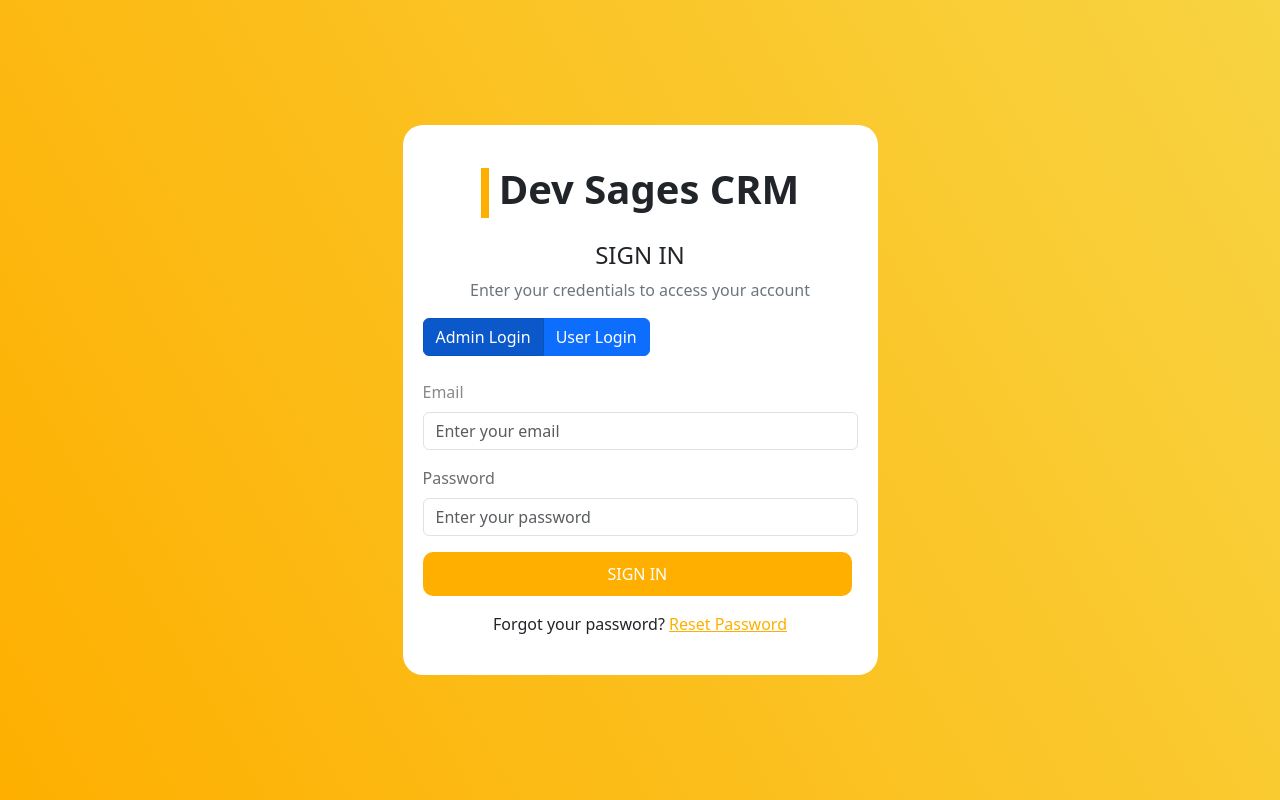
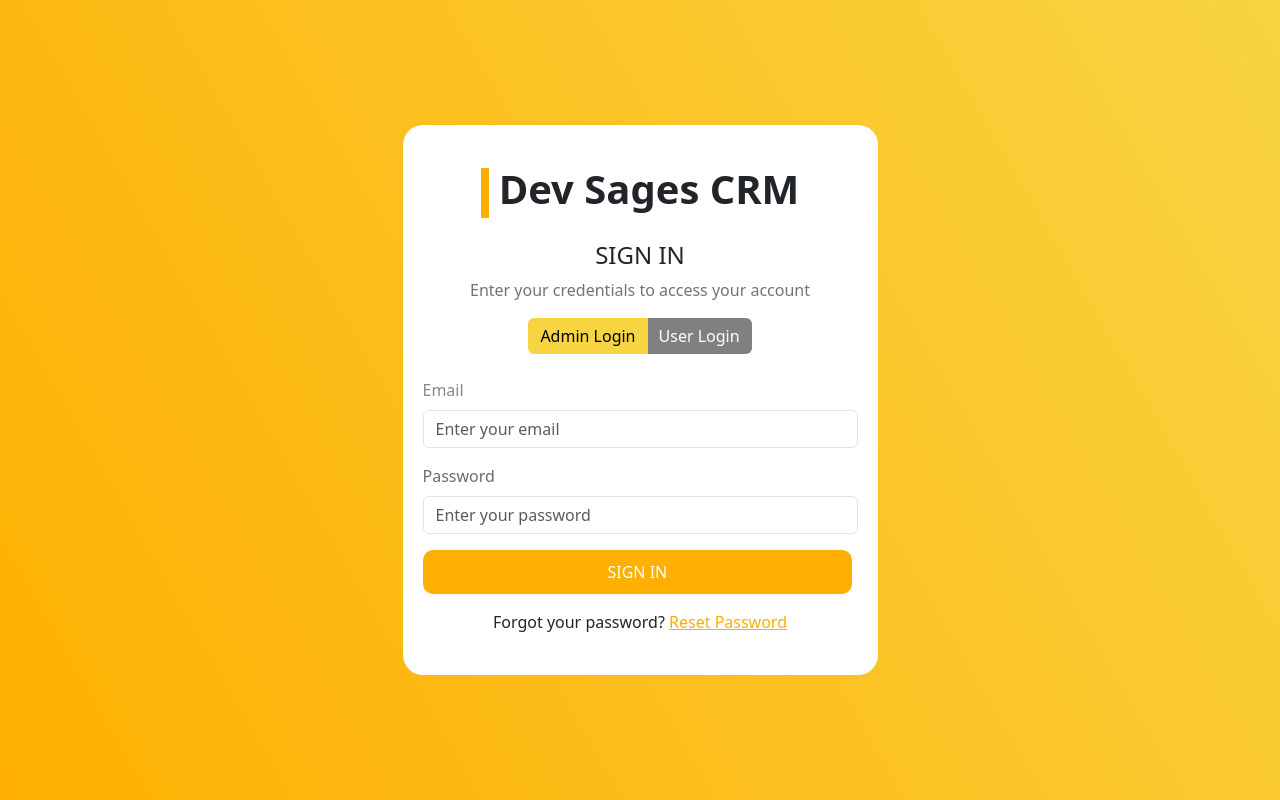
Before and after one commit to Mansibansal9648/Emp_mgmt_system_frontend, a React (Create React App) app: page / in a window 1280 px wide. Built offline with nearby package versions, Linux system fonts and the light colour scheme.

Commit message:
button css change and make it center

```diff
--- a/src/components/signin/signin.css
+++ b/src/components/signin/signin.css
@@ -48,6 +48,23 @@ transition: 1000ms;
     gap: 10px;
     margin-bottom: 20px;
 }
+
+.toggle-button {
+    background-color: grey!important;
+    color: white;
+    border: none;
+    padding: 10px 20px;
+    cursor: pointer;
+    transition: background-color 0.3s;
+    border: 0px!important;
+  }
+
+  .toggle-button.active {
+    background-color: #F8D442!important;
+    color: black!important;
+    border: none!important;
+  }
+
 @media only screen and (max-width:768px) {
     .container{
         height: 500px;
--- a/src/components/signin/signin.jsx
+++ b/src/components/signin/signin.jsx
@@ -6,10 +6,11 @@ import ToggleButton from "react-bootstrap/ToggleButton";
 import { toast } from "react-toastify";
 import ToggleButtonGroup from "react-bootstrap/ToggleButtonGroup";
 import { loginAdmin, loginUser } from "../../api/login";
-import { useNavigate } from 'react-router-dom';
+import { useNavigate } from "react-router-dom";
 
 function Signin() {
   const [value, setValue] = useState(1);
+  const [activeValue, setActiveValue] = useState(3);
   const handleChange = (val) => {
     setValue(val);
   };
@@ -25,7 +26,7 @@ function Signin() {
       if (res && res.status === 200) {
         console.log("Login Successfully");
         toast.success(res.data.resMessage);
-        navigate('/dashboard');
+        navigate("/dashboard");
       } else if (res && res.status === 400) {
         console.log("Error 400");
         console.log("Response Data", res.data);
@@ -42,7 +43,7 @@ function Signin() {
       const res = await loginUser(login_user_Form_data);
       if (res && res.status === 200) {
         console.log("Login Successfully");
-        navigate('/EmployeeDashboard');
+        navigate("/EmployeeDashboard");
         toast.success(res.data.resMessage);
       } else if (res && res.status === 400) {
         console.log("Error 400");
@@ -55,16 +56,13 @@ function Signin() {
     }
   };
 
-
-
   const formik = useFormik({
     initialValues: initialState,
     onSubmit: async function (values, action) {
       console.log("Value:", value);
       if (value == 1) {
         await loginAdminHandler(values);
-      }
-      else if(value ==2) {
+      } else if (value == 2) {
         await loginUserHandler(values);
       }
       action.resetForm();
@@ -83,22 +81,31 @@ function Signin() {
           <p className="text-center text-secondary">
             Enter your credentials to access your account
           </p>
-          <div className="mb-4">
+          <div className="mb-4 d-flex  justify-content-center align-items-center border-none">
             <ToggleButtonGroup
               type="radio"
               name="options"
               value={value}
+              className="border-0"
               onChange={handleChange}
             >
-              <ToggleButton id="tbg-btn-1" value={1}>
+              <ToggleButton
+                id="tbg-btn-1"
+                value={1}
+                className={`toggle-button ${activeValue === 3 ? "active" : ""}`}
+                onClick={() => setActiveValue(3)}
+              >
                 Admin Login
               </ToggleButton>
-              <ToggleButton id="tbg-btn-2" value={2}>
+              <ToggleButton
+                id="tbg-btn-2"
+                value={2}
+                className={`toggle-button ${activeValue === 4 ? "active" : ""}`}
+                onClick={() => setActiveValue(4)}
+              >
                 User Login
               </ToggleButton>
             </ToggleButtonGroup>
-            {/* <button onClick={handleChange}>Admin Login</button>
-            <button onClick={handleChange}>User Login</button> */}
           </div>
           <div className="mb-3">
             <label htmlFor="email" className="mb-2 input_label">
```
